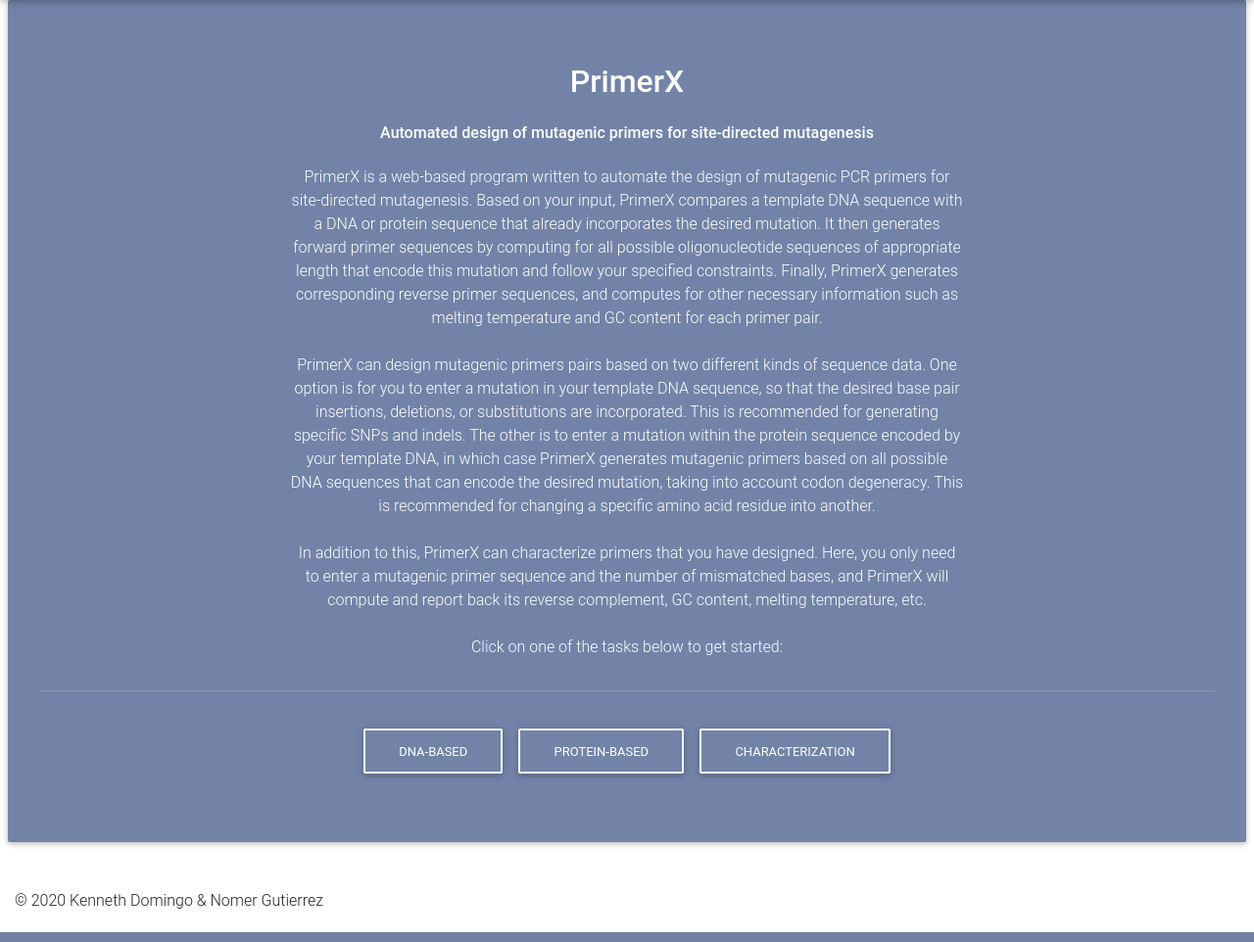
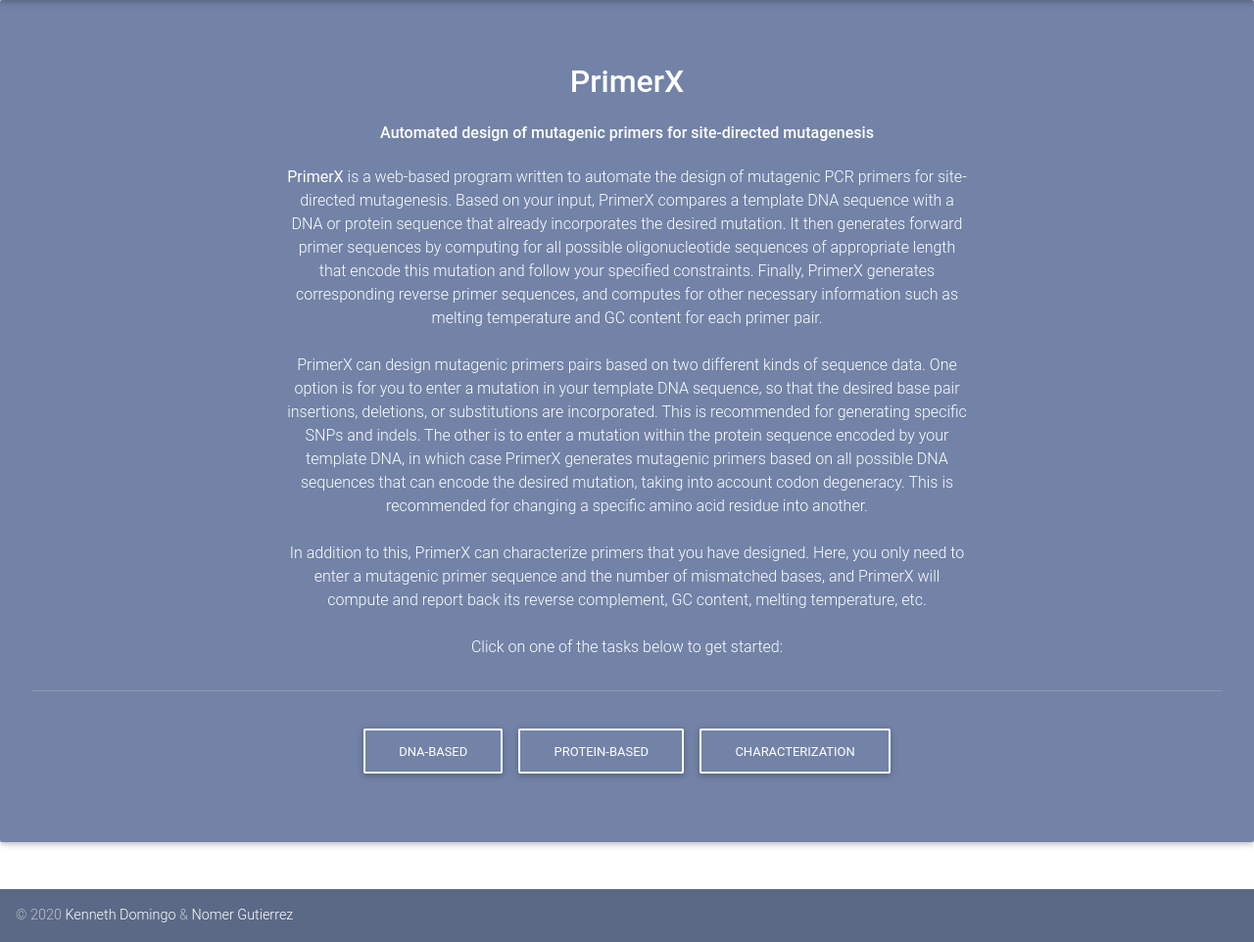
Before and after one commit to kvdomingo/primerdriver, a Django app: page / in a window 1280 px wide. Shown: the part 67-1029 px from the top of the page at 98% size. Run offline with Django 3.2, Linux system fonts and the light colour scheme; parts of the project's set-up code (start-up, migrations or seed data) failed here and were passed over; some libraries are stand-ins or nearby versions.

Commit message:
added footer to template

```diff
--- a/sdm/jinja2/sdm/index.html.j2
+++ b/sdm/jinja2/sdm/index.html.j2
@@ -5,13 +5,13 @@
 {% endblock %}
 
 {% block body %}
-    <div class="jumbotron text-center mdb-color lighten-2 white-text mx-2 mb-5">
+    <div class="jumbotron text-center mdb-color lighten-2 white-text mb-5">
         <h2 class="card-title h2">PrimerX</h2>
         <p class="my-4 h6">Automated design of mutagenic primers for site-directed mutagenesis</p>
         <div class="row d-flex justify-content-center">
             <div class="col-xl-7 pb-2">
                 <p class="card-text">
-                    PrimerX is a web-based program written to automate the design of mutagenic PCR primers for site-directed mutagenesis. Based on your input, PrimerX compares a template DNA sequence with a DNA or protein sequence that already incorporates the desired mutation. It then generates forward primer sequences by computing for all possible oligonucleotide sequences of appropriate length that encode this mutation and follow your specified constraints. Finally, PrimerX generates corresponding reverse primer sequences, and computes for other necessary information such as melting temperature and GC content for each primer pair.
+                    <b>PrimerX</b> is a web-based program written to automate the design of mutagenic PCR primers for site-directed mutagenesis. Based on your input, PrimerX compares a template DNA sequence with a DNA or protein sequence that already incorporates the desired mutation. It then generates forward primer sequences by computing for all possible oligonucleotide sequences of appropriate length that encode this mutation and follow your specified constraints. Finally, PrimerX generates corresponding reverse primer sequences, and computes for other necessary information such as melting temperature and GC content for each primer pair.
                     <br /><br />
                     PrimerX can design mutagenic primers pairs based on two different kinds of sequence data. One option is for you to enter a mutation in your template DNA sequence, so that the desired base pair insertions, deletions, or substitutions are incorporated. This is recommended for generating specific SNPs and indels. The other is to enter a mutation within the protein sequence encoded by your template DNA, in which case PrimerX generates mutagenic primers based on all possible DNA sequences that can encode the desired mutation, taking into account codon degeneracy. This is recommended for changing a specific amino acid residue into another.
                     <br /><br />
--- a/sdm/jinja2/sdm/layout.html.j2
+++ b/sdm/jinja2/sdm/layout.html.j2
@@ -2,19 +2,22 @@
 <html lang="en">
 <head>
     <meta charset="utf-8" />
-    <!-- Font Awesome -->
+    <meta name="viewport" content="width=device-width, initial-scale=1.0" />
+    <meta name="description" content="PrimerX: Automated design of mutagenic primers for site-directed mutagenesis" />
+    <meta name="author" content="Kenneth V. Domingo">
+    <meta name="keywords" content="PrimerX, site-directed mutagenesis, PCR, primer design, mutagenic" />
+    <meta property="og:title" content="PrimerX" />
+    <meta property="og:url" content="https://primerx.herokuapp.com" />
+    <meta property="og:description" content="PrimerX: Automated design of mutagenic primers for site-directed mutagenesis" />
+    <meta property="og:type" content="website" />
+    <meta property="og:locale" content="en_US" />
+    <meta property="twitter:card" content="summary" />
     <link rel="stylesheet" href="https://use.fontawesome.com/releases/v5.8.2/css/all.css">
-    <!-- Bootstrap core CSS -->
     <link href="https://cdnjs.cloudflare.com/ajax/libs/twitter-bootstrap/4.4.1/css/bootstrap.min.css" rel="stylesheet">
-    <!-- Material Design Bootstrap -->
     <link href="https://cdnjs.cloudflare.com/ajax/libs/mdbootstrap/4.11.0/css/mdb.min.css" rel="stylesheet">
-    <!-- JQuery -->
     <script type="text/javascript" src="https://cdnjs.cloudflare.com/ajax/libs/jquery/3.4.1/jquery.min.js"></script>
-    <!-- Bootstrap tooltips -->
     <script type="text/javascript" src="https://cdnjs.cloudflare.com/ajax/libs/popper.js/1.14.4/umd/popper.min.js"></script>
-    <!-- Bootstrap core JavaScript -->
     <script type="text/javascript" src="https://cdnjs.cloudflare.com/ajax/libs/twitter-bootstrap/4.4.1/js/bootstrap.min.js"></script>
-    <!-- MDB core JavaScript -->
     <script type="text/javascript" src="https://cdnjs.cloudflare.com/ajax/libs/mdbootstrap/4.11.0/js/mdb.min.js"></script>
     <title>{% block title %}{% endblock %} | PrimerX</title>
 </head>
@@ -51,8 +54,10 @@
 
     {% block body %}{% endblock %}
 
-    <footer class="container-fluid" style="padding-bottom: 0; margin: 20px auto;">
-        <p>&copy; {{ now.year }} Kenneth Domingo &amp; Nomer Gutierrez</p>
+    <footer class="page-footer font-small mdb-color lighten-2">
+        <div class="footer-copyright py-3 px-3">
+            &copy; {{ now.year }} <a href="mailto:kvdomingo@up.edu.ph">Kenneth Domingo</a> &amp; <a href="mailto:ngutierrez@evc.pshs.edu.ph">Nomer Gutierrez</a>
+        </div>
     </footer>
 </body>
 </html>
```
